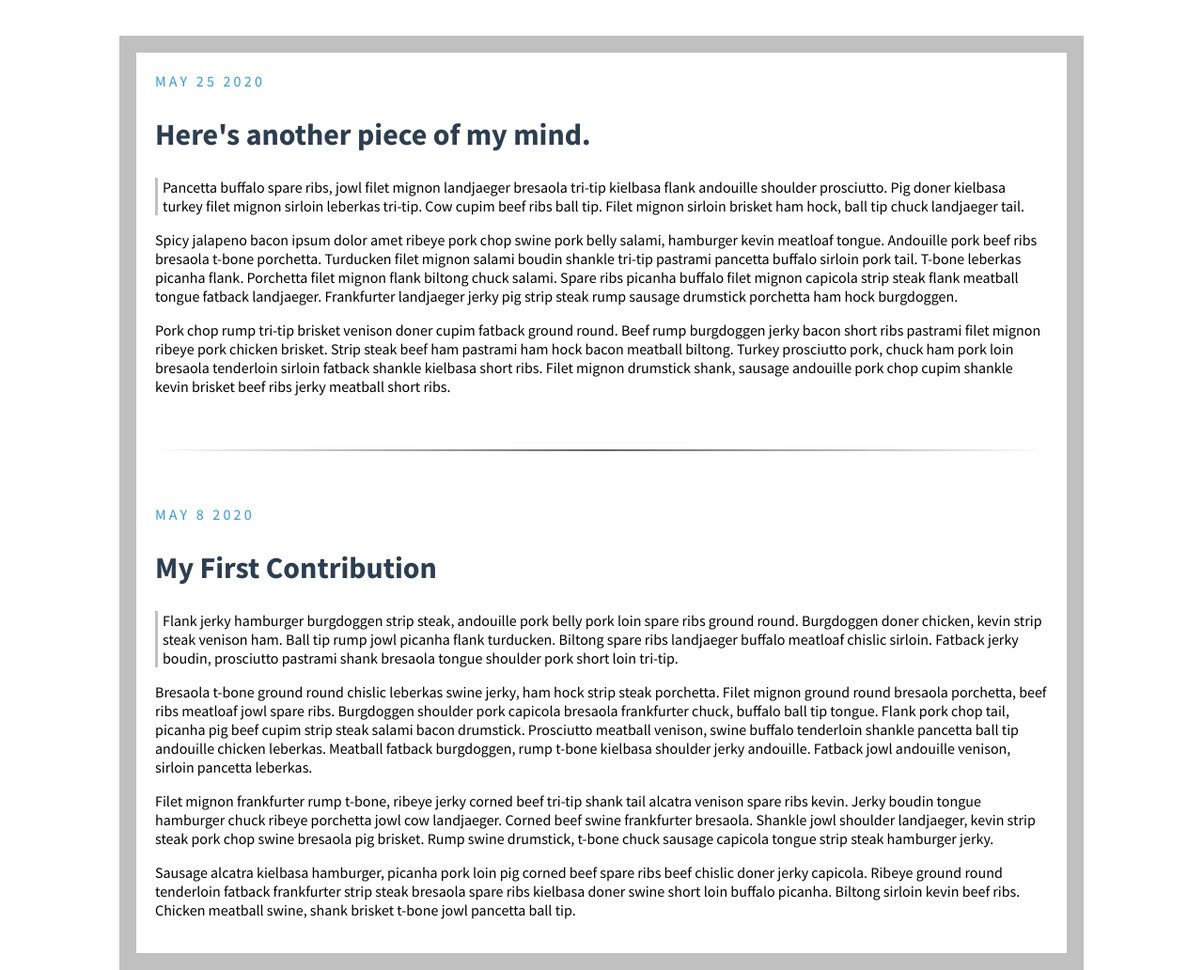
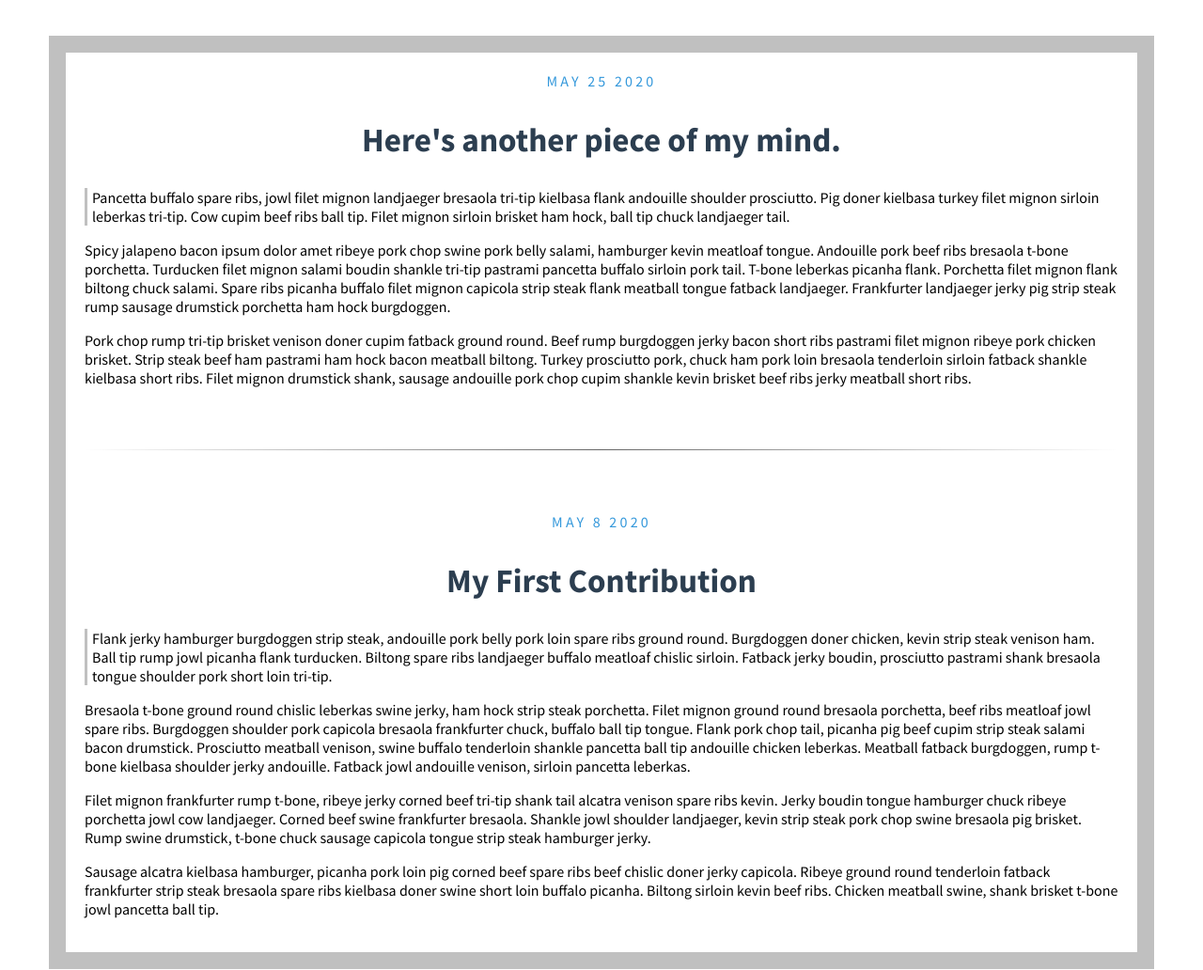
Before and after one commit to bamacanuck/blog-a-tron, a plain HTML site: page index.html in a window 1280 px wide. Shown: the whole page at 94% size. Drawn offline with Linux system fonts and the light colour scheme.

Commit message:
mods to css

```diff
--- a/style.css
+++ b/style.css
@@ -1,15 +1,15 @@
 
 body {
   font-family: Source Sans Pro;
-  border: 18px solid #C0C0C0;
+  border: 18px solid #c0c0c0;
   padding: 20px;
-  max-width: 950px;
-  width: 85%;
+  max-width: 1100px;
+  width: 92%;
   margin: 3% auto;
 }
 
 .quote {
-  border-left: 3px solid #C0C0C0;
+  border-left: 3px solid #c0c0c0;
   padding-left: 5px;
 }
 
@@ -17,11 +17,13 @@ body {
   color: #3498db;
   text-transform: uppercase;
   letter-spacing: 0.2rem;
+  text-align: center;
 }
 
 h2 {
   color: #2c3e50;
-  font-size: 2.0rem;
+  text-align: center;
+  font-size: 2.2rem;
 }
 
 hr {
```
